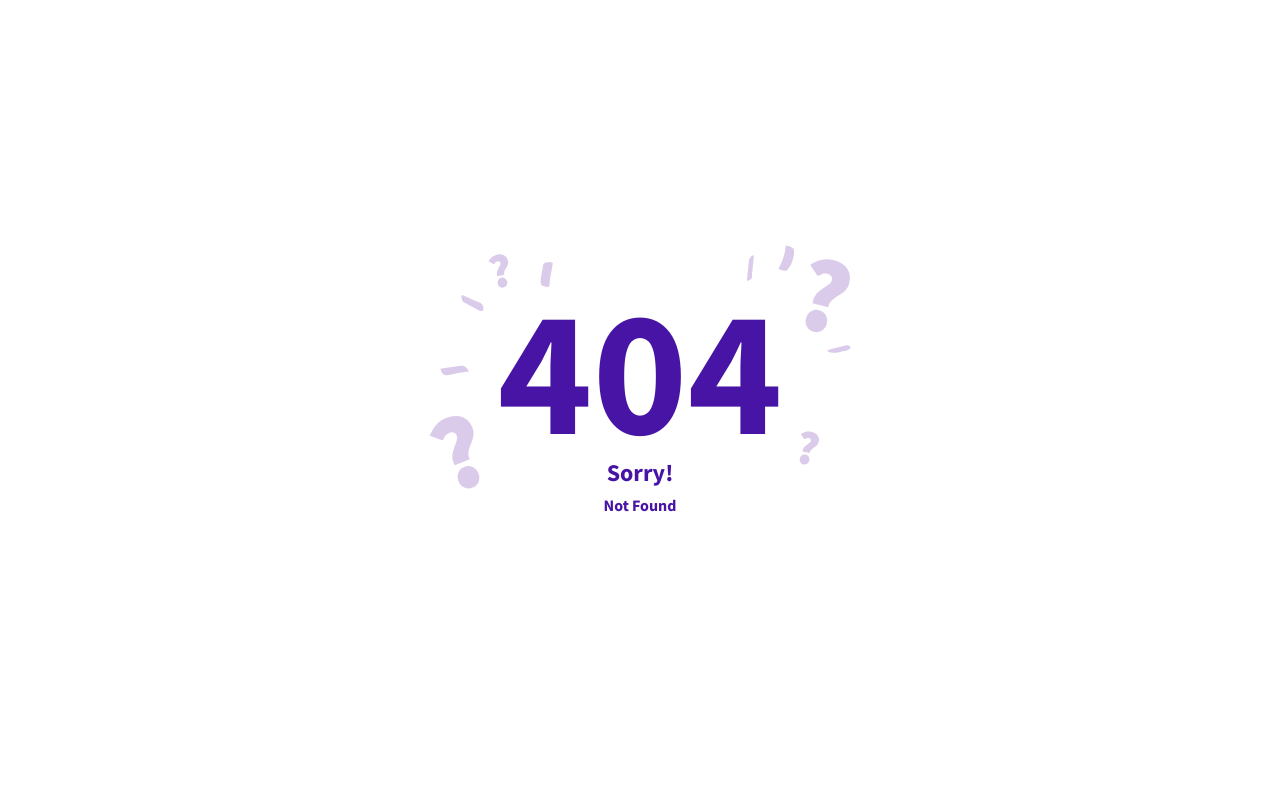
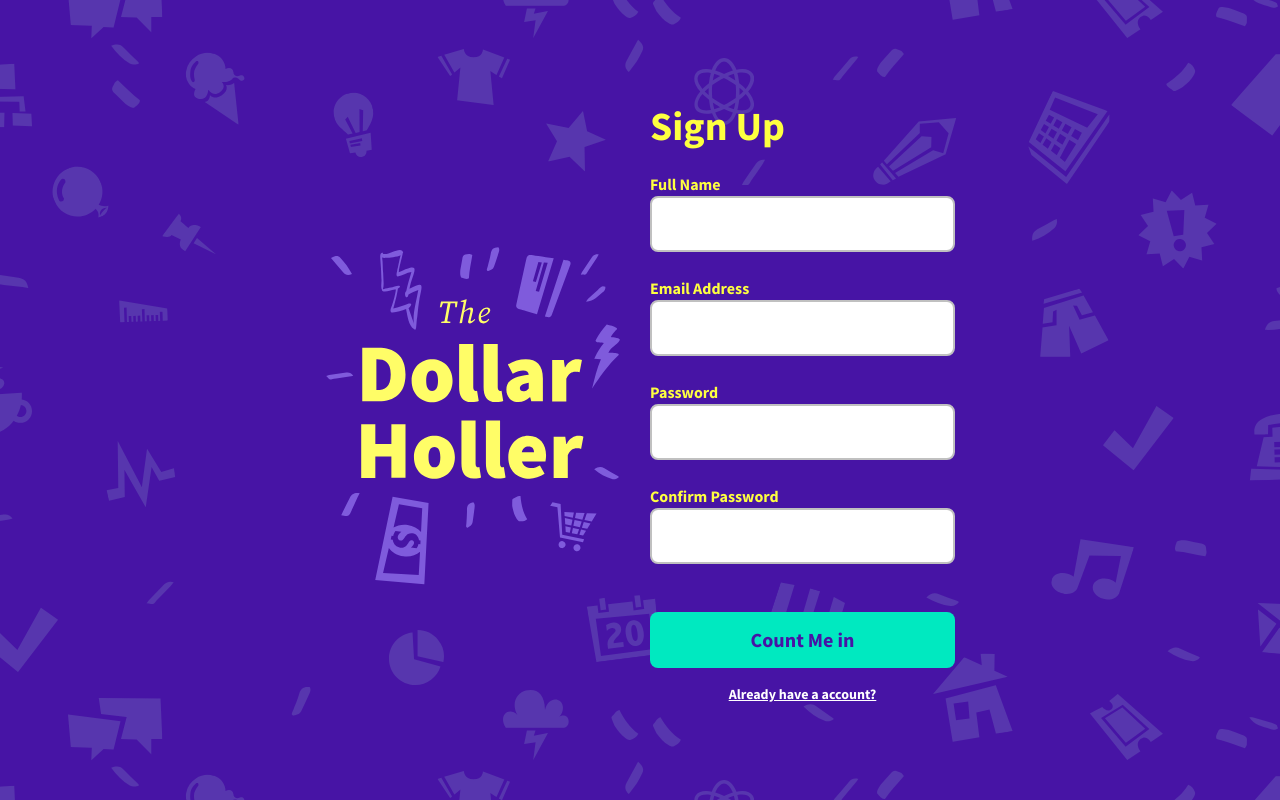
Before and after one commit to kyoukhana/sveltekitlearning, a SvelteKit app: page /signup in a window 1280 px wide. Before the commit this address had no page. Built offline with nearby package versions, Linux system fonts and the light colour scheme.

Commit message:
Lesson 61 Styling the Forgot Password
- Styling the Forgot Password / Sign Up Pages / Reset Password.  This lesson was pretty easy

```diff
--- a/src/app.css
+++ b/src/app.css
@@ -113,4 +113,12 @@
 	.button {
 		@apply relative whitespace-nowrap rounded-lg px-5 py-2 font-sansSerif text-base font-black lg:px-10 lg:py-3 lg:text-xl;
 	}
+
+	.auth-heading {
+		@apply mb-4 text-[2.5rem] font-black text-goldenFizz;
+	}
+
+	.auth-button{
+		@apply mt-6 min-h-[3.5rem] w-full rounded-lg bg-robinEggBlue py-3 px-4 text-xl font-bold text-daisyBush transition-all duration-200 hover:-translate-y-1 hover:shadow-lg;
+	}
 }
--- /dev/null
+++ b/src/routes/(auth)/forgot-password/+page.svelte
@@ -0,0 +1,13 @@
+<h1 class="auth-heading">Forgot Password</h1>
+
+<form>
+	<div class="field">
+		<label for="email" class="text-goldenFizz">Email Address</label>
+		<input type="email" name="email" placeholder="Your Email" />
+	</div>
+	<button type="submit" class="auth-button">Send me a Reset Email!</button>
+
+	<p class="mt-4 text-center text-sm text-white">
+		<a href="/login">I'm ready to login</a>
+	</p>
+</form>
--- a/src/routes/(auth)/login/+page.svelte
+++ b/src/routes/(auth)/login/+page.svelte
@@ -3,7 +3,7 @@
     let email: string, password: string, alertMessage: string ="";
   </script>
 
-  <h1 class="mb-4 text-[2.5rem] font-black text-goldenFizz">Login</h1>
+  <h1 class="auth-heading">Login</h1>
 
   <form>
     <Alert message={alertMessage} />
@@ -21,8 +21,7 @@
     <div class="field">
       <button
         type="submit"
-        class="mt-6 min-h-[3.5rem] w-full rounded-lg bg-robinEggBlue py-3 px-4 text-xl font-bold text-daisyBush transition-all duration-200 hover:-translate-y-1 hover:shadow-lg"
-      >
+        class="auth-button">
         Let's do this!
       </button>
       <p class="mt-4 text-center text-sm text-white">
--- /dev/null
+++ b/src/routes/(auth)/reset-password/+page.svelte
@@ -0,0 +1,16 @@
+<h1 class="auth-heading">Reset my Password</h1>
+
+<form>
+	<div class="field">
+		<label for="newPassword" class="text-goldenFizz">New Password</label>
+		<input type="password" name="newPassword" required />
+	</div>
+	<div class="field">
+		<label for="confirmPassword" class="text-goldenFizz">Confirm Password</label>
+		<input type="password" name="confirmPassword" required />
+	</div>
+	<button type="submit" class="auth-button">Update my password!</button>
+	<p class="mt-4 text-center text-sm text-white">
+		<a href="/login" class="underline hover:no-underline">I'm ready to login</a>
+	</p>
+</form>
--- /dev/null
+++ b/src/routes/(auth)/signup/+page.svelte
@@ -0,0 +1,29 @@
+
+<h1 class="auth-heading">Sign Up</h1>
+
+<form>
+
+    <div class="field">
+        <label for="fullName" class="text-goldenFizz">Full Name</label>
+        <input type="text" name="fullName" id="fullName" required />
+    </div>
+
+    <div class="field">
+        <label for="email" class="text-goldenFizz">Email Address</label>
+        <input type="text" name="email" id="email" required />
+    </div>
+
+    <div class="field">
+        <label for="password" class="text-goldenFizz">Password</label>
+        <input type="text" name="password" id="password" required />
+    </div>
+
+    <div class="field">
+        <label for="confirmPassword" class="text-goldenFizz">Confirm Password</label>
+        <input type="text" name="confirmPassword" id="confirmPassword" required />
+    </div>
+        <button type="submit" class="auth-button">Count Me in</button>
+        <p class="mt-4 text-center text-sm text-white">
+            <a href="/login" class="underline hover:no-underline">Already have a account?</a>
+        </p>
+</form>
```
